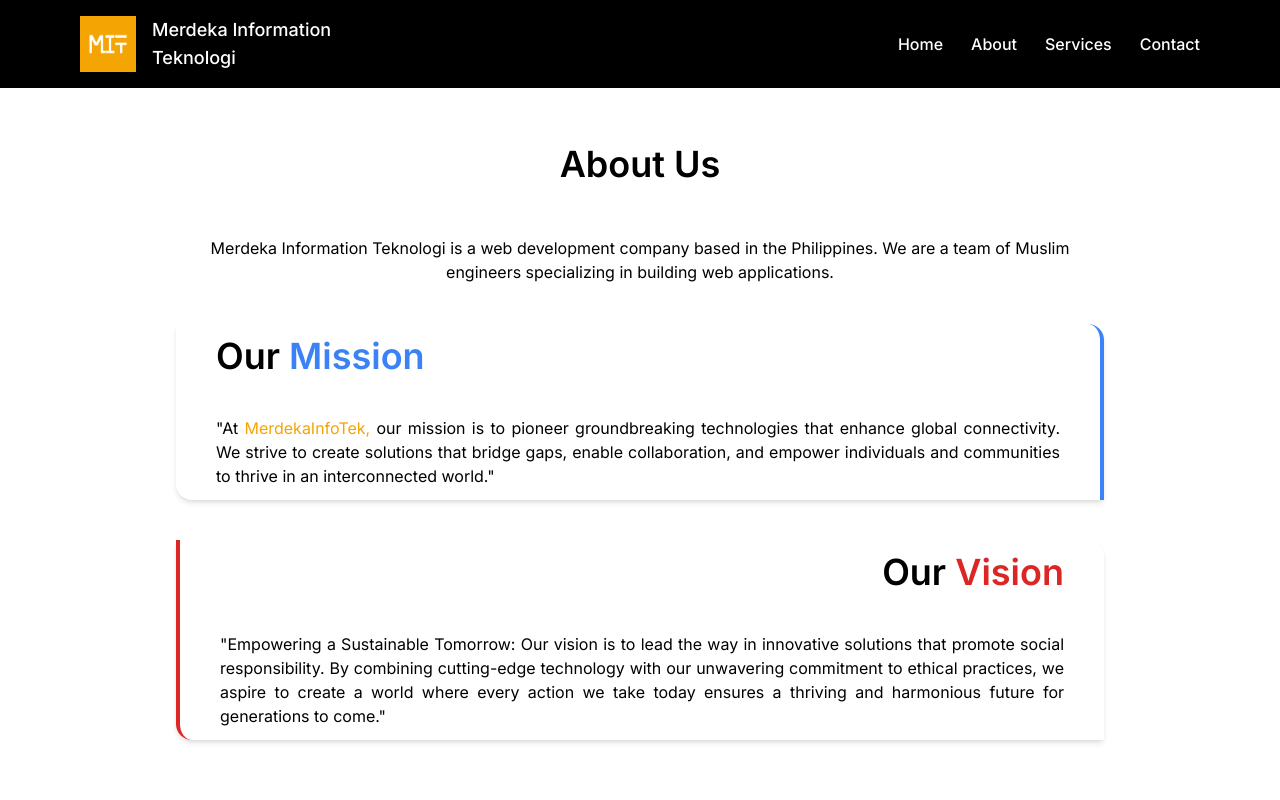
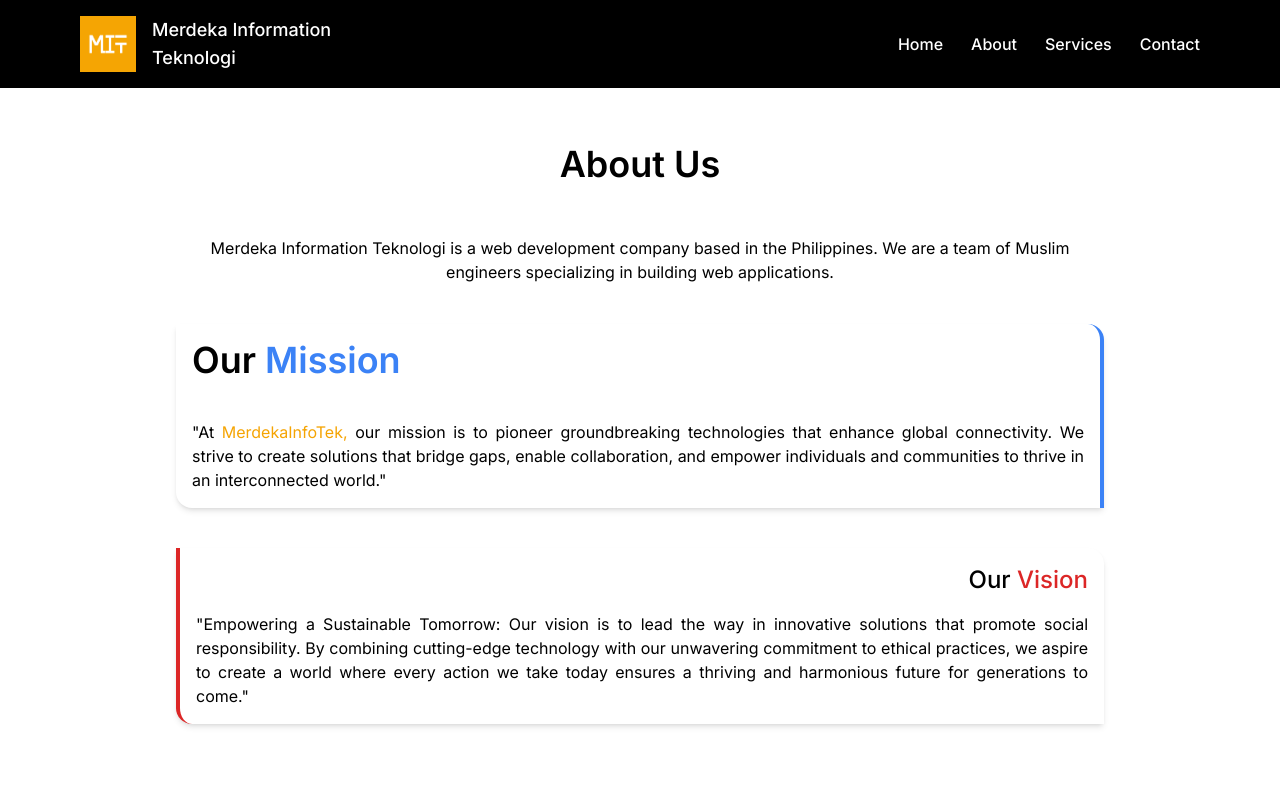
Before and after one commit to abelmorad/merdekainfotek, a Next.js app: page /about in a window 1280 px wide. Shown: the top 800 px of the page. Built offline with nearby package versions, Linux system fonts and the light colour scheme.

Commit message:
Style: bg update

```diff
--- a/src/components/MissionVision.tsx
+++ b/src/components/MissionVision.tsx
@@ -16,7 +16,7 @@ const Mission = () => {
                 exit="hidden"
                 whileInView={{ opacity: 1, scale: 1 }}
                 viewport={{ once: true }}
-                className='rounded-tr-2xl rounded-bl-2xl mx-auto flex flex-col shadow-md px-4 py-7 max-h-full border-r-blue-500 border-r-4 tablet:py-3 tablet:px-10'>
+                className='rounded-tr-2xl bg-white rounded-bl-2xl mx-auto flex flex-col shadow-md p-4 max-h-full border-r-blue-500 border-r-4'>
                 <h4 className='title text-left'>Our <span className='text-blue-500'> Mission</span></h4>
                 <p className='sub_title text-justify'> &quot;At <span className='text-customColor'>MerdekaInfoTek,</span>  our mission is to pioneer groundbreaking technologies that enhance global connectivity.
                     We strive to create solutions that bridge gaps, enable collaboration,
@@ -29,8 +29,8 @@ const Mission = () => {
                 initial="hidden"
                 animate="show"
                 exit="hidden"
-                className='rounded-tr-2xl rounded-bl-2xl mx-auto flex flex-col shadow-md px-4 py-7 border-l-red-600 border-l-4 tablet:py-3 tablet:px-10'>
-                <h4 className='title text-right '>Our <span className='text-red-600'>Vision</span> </h4>
+                className='rounded-tr-2xl bg-white rounded-bl-2xl mx-auto flex flex-col shadow-md p-4 border-l-red-600 border-l-4'>
+                <h4 className='text-2xl font-medium mb-4 text-right '>Our <span className='text-red-600'>Vision</span> </h4>
                 <p className='sub_title text-justify'> &quot;Empowering a Sustainable Tomorrow: Our vision is to
                     lead the way in innovative solutions that promote social responsibility.
                     By combining cutting-edge technology with our unwavering commitment to ethical practices,
```
